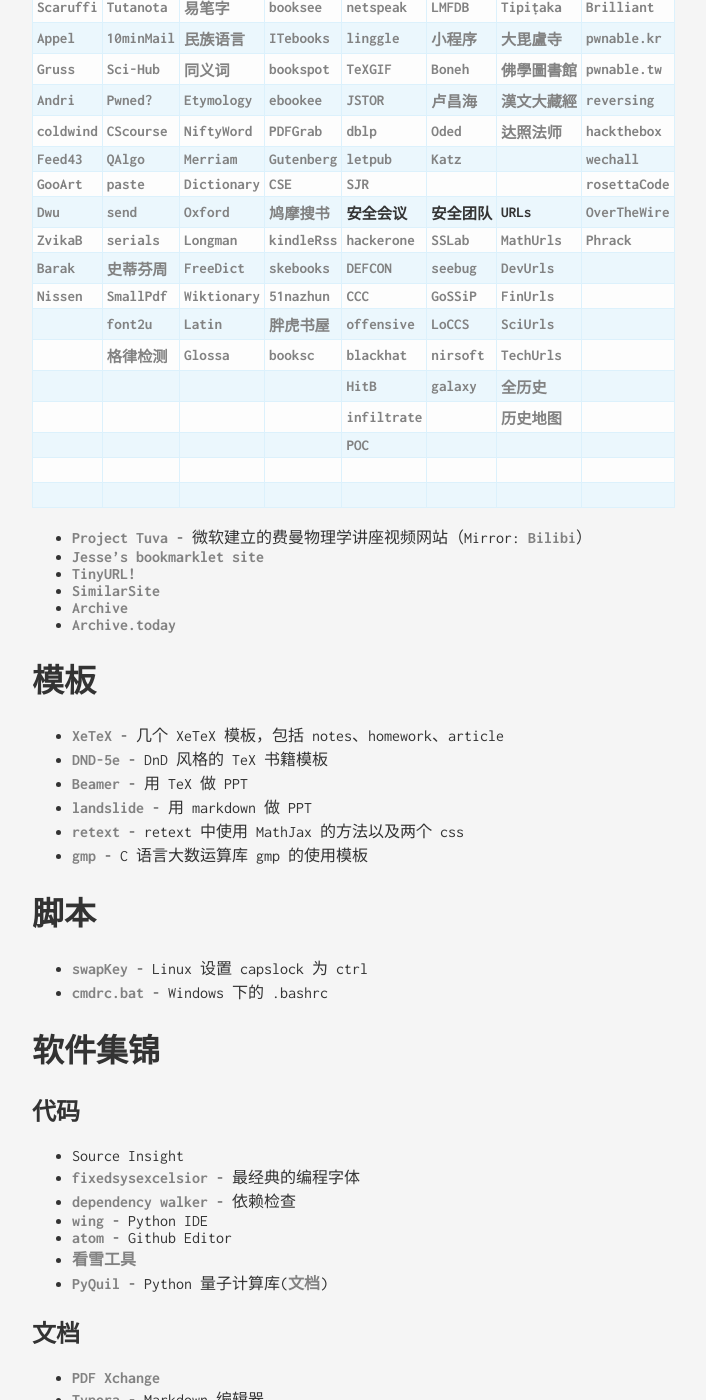
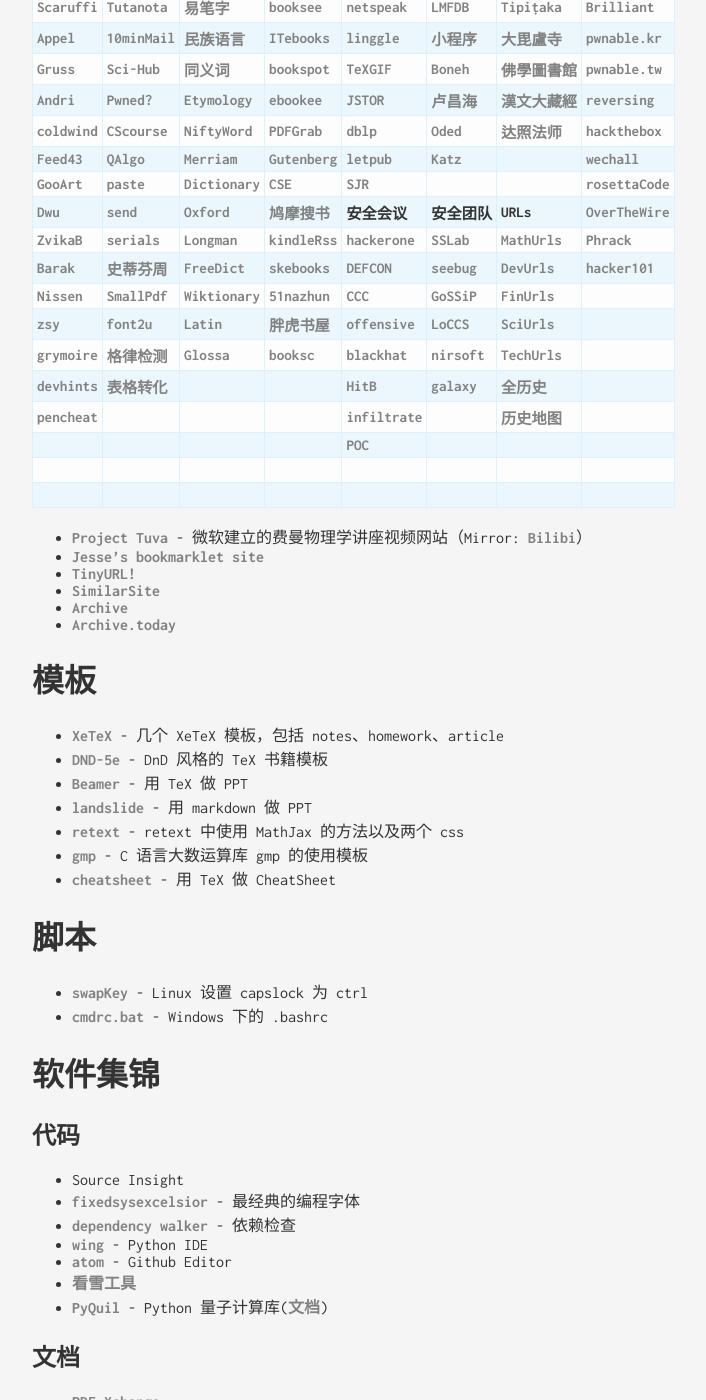
Before and after one commit to vainPointer/vainPointer.github.io, a Jekyll site: the page built from about.md, in a window 1280 px wide and 1400 px high, scrolled down 698 px. Shown: the whole window, without its empty margins (208-914 px from the left). Built offline with Jekyll 4.4.1, drawn with Linux system fonts in a browser that asks for light colours.

Commit message:
add cheatsheet template

```diff
--- a/about.md
+++ b/about.md
@@ -21,12 +21,12 @@
 | [GooArt](https://artsandculture.google.com/)         | [paste](https://paste.ubuntu.com/)            | [Dictionary](http://www.dictionary.com/)             | [CSE](https://cse.google.com/cse?cx=001639227550064093264:dznewka3cca) | [SJR](https://www.scimagojr.com/index.php)                     |                                                                                    |                                                                     | [rosettaCode](http://rosettacode.org/wiki/Rosetta_Code) |
 | [Dwu](https://www.cs.virginia.edu/dwu4/projects.html)| [send](https://send.firefox.com/)             | [Oxford](https://www.oxfordlearnersdictionaries.com/)| [鸠摩搜书](https://www.jiumodiary.com/?tdsourcetag=s_pctim_aiomsg)     | **安全会议**                                                   | **安全团队**                                                                       | **URLs**                                                            | [OverTheWire](http://overthewire.org/wargames/)         |
 | [ZvikaB](http://www.wisdom.weizmann.ac.il/~zvikab/)  | [serials](https://www.serials.be/)            | [Longman](https://www.ldoceonline.com/)              | [kindleRss](http://wheremylife.cn/home.html)                           | [hackerone](https://www.hackerone.com/)                        | [SSLab](https://gts3.org/)                                                         | [MathUrls](https://mathurls.com/)                                   | [Phrack](http://phrack.org/)                            |
-| [Barak](https://www.boazbarak.org/)                  | [史蒂芬周](http://www.sdifen.com/)            | [FreeDict](http://www.freedictionary.com/)           | [skebooks](https://www.skebooks.com/)                                  | [DEFCON](https://media.defcon.org/DEF%20CON%2027/)             | [seebug](https://paper.seebug.org/)                                                | [DevUrls](https://devurls.com/)                                     |                                                         |
+| [Barak](https://www.boazbarak.org/)                  | [史蒂芬周](http://www.sdifen.com/)            | [FreeDict](http://www.freedictionary.com/)           | [skebooks](https://www.skebooks.com/)                                  | [DEFCON](https://media.defcon.org/DEF%21CON%2027/)             | [seebug](https://paper.seebug.org/)                                                | [DevUrls](https://devurls.com/)                                     | [hacker101](https://ctf.hacker101.com/)                 |
 | [Nissen](https://nissenbaum.tech.cornell.edu/)       | [SmallPdf](https://smallpdf.com/cn)           | [Wiktionary](https://en.wiktionary.org/)             | [51nazhun](https://kindle.51nazhun.pub/)                               | [CCC](https://www.ccc.de/)                                     | [GoSSiP](https://loccs.sjtu.edu.cn/wiki/doku.php)                                  | [FinUrls](https://finurls.com/)                                     |                                                         |
-|                                                      | [font2u](https://fonts2u.com/)                | [Latin](http://archives.nd.edu/words.html)           | [胖虎书屋](http://panghubook.cn/)                                      | [offensive](https://www.offensivecon.org/)                     | [LoCCS](https://loccs.sjtu.edu.cn/main/publication/)                               | [SciUrls](https://sciurls.com/)                                     |                                                         |
-|                                                      | [格律检测](http://www.52shici.com/gl.php)     | [Glossa](http://athirdway.com/glossa/)               | [booksc](https://booksc.org/)                                          | [blackhat](https://www.blackhat.com/)                          | [nirsoft](http://www.nirsoft.net/programmer_tools.html)                            | [TechUrls](https://techurls.com/)                                   |                                                         |
-|                                                      |                                               |                                                      |                                                                        | [HitB](https://conference.hitb.org/)                           | [galaxy](http://galaxylab.org/)                                                    | [全历史](https://www.allhistory.com/)                               |                                                         |
-|                                                      |                                               |                                                      |                                                                        | [infiltrate](https://infiltratecon.com/)                       |                                                                                    | [历史地图](http://geacron.com/home-zh-hans/)                        |                                                         |
+| [zsy](http://www.zsythink.net/)                      | [font2u](https://fonts2u.com/)                | [Latin](http://archives.nd.edu/words.html)           | [胖虎书屋](http://panghubook.cn/)                                      | [offensive](https://www.offensivecon.org/)                     | [LoCCS](https://loccs.sjtu.edu.cn/main/publication/)                               | [SciUrls](https://sciurls.com/)                                     |                                                         |
+| [grymoire](http://www.grymoire.com/)                 | [格律检测](http://www.52shici.com/gl.php)     | [Glossa](http://athirdway.com/glossa/)               | [booksc](https://booksc.org/)                                          | [blackhat](https://www.blackhat.com/)                          | [nirsoft](http://www.nirsoft.net/programmer_tools.html)                            | [TechUrls](https://techurls.com/)                                   |                                                         |
+| [devhints](https://devhints.io)                      | [表格转化](https://tableconvert.com/)         |                                                      |                                                                        | [HitB](https://conference.hitb.org/)                           | [galaxy](http://galaxylab.org/)                                                    | [全历史](https://www.allhistory.com/)                               |                                                         |
+| [pencheat](https://highon.coffee/blog/cheat-sheet/)  |                                               |                                                      |                                                                        | [infiltrate](https://infiltratecon.com/)                       |                                                                                    | [历史地图](http://geacron.com/home-zh-hans/)                        |                                                         |
 |                                                      |                                               |                                                      |                                                                        | [POC](http://powerofcommunity.net/)                            |                                                                                    |                                                                     |                                                         |
 |                                                      |                                               |                                                      |                                                                        |                                                                |                                                                                    |                                                                     |                                                         |
 |                                                      |                                               |                                                      |                                                                        |                                                                |                                                                                    |                                                                     |                                                         |
@@ -46,6 +46,7 @@
   - [landslide](/download/templates/landslide.zip) - 用 markdown 做 PPT
   - [retext](/download/templates/retext.zip) - retext 中使用 MathJax 的方法以及两个 css
   - [gmp](/download/templates/gmp_template.c) - C 语言大数运算库 gmp 的使用模板
+  - [cheatsheet](/download/templates/cheatsheet.tex) - 用 TeX 做 CheatSheet
 
 # 脚本
   - [swapKey](/download/scripts/swapKey) - Linux 设置 capslock 为 ctrl
```
Also changed, not shown: 1 other file.
